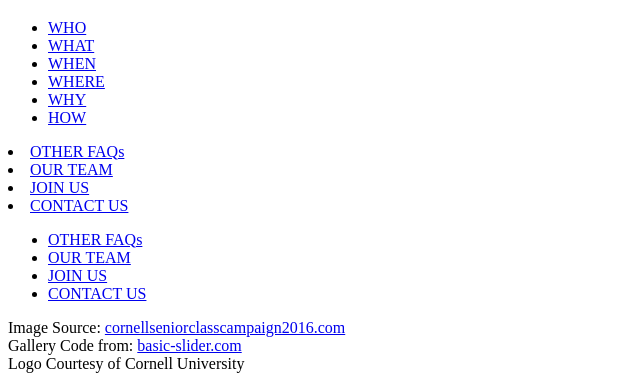
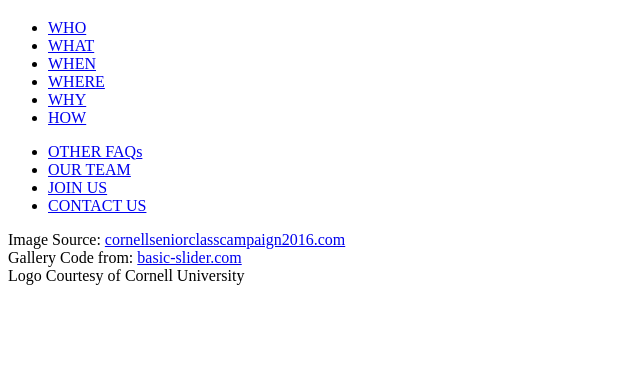
Before and after one commit to zachpraiss22/info1300, a PHP site: page /index.php in a window 1280 px wide. Shown: the part 4156-4545 px from the top of the page, without its empty margins (0-640 px from the left). After the commit the page ends 4441 px from the top, so only its background shows below. Run offline with PHP 8.4, Linux system fonts and the light colour scheme; some libraries are stand-ins or nearby versions.

Commit message:
Update2 footer.php

```diff
--- a/php/footer.php
+++ b/php/footer.php
@@ -32,10 +32,6 @@ footer.php is called on by all the other pages.
 
 <div id="bottom">
     <nav>
-            <li><a class="link" href="faqs.php">OTHER FAQs</a></li>
-            <li><a class="link" href="team.php">OUR TEAM</a></li>
-            <li><a class="link" href="join.php">JOIN US</a></li>
-            <li><a class="link" href="contact.php">CONTACT US</a></li>
         <?php
             echo "<ul>";
             $nav = array(
```
